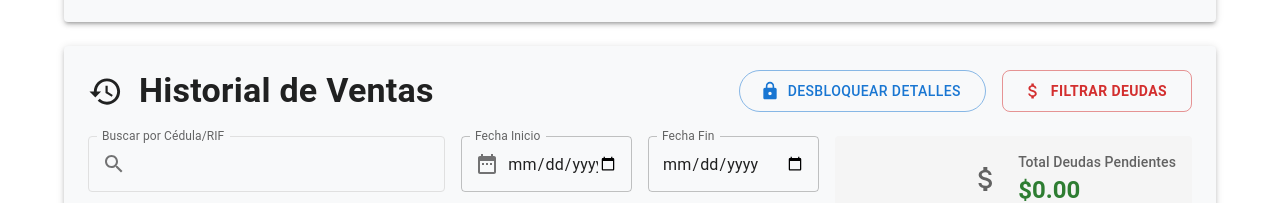
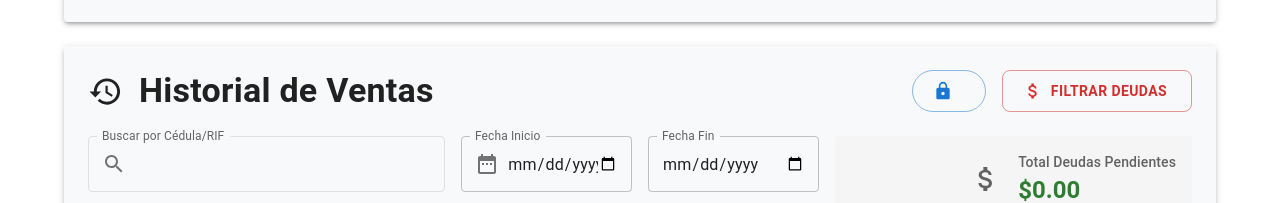
Before and after one commit to salva920/suministros-frontend, a React (Create React App) app: page /ventas/historial in a window 1280 px wide. Shown: the part 160-363 px from the top of the page. Built offline with nearby package versions, Linux system fonts and the light colour scheme; no server answers; sample sign-in values are in the browser's storage; the HTML template or start-up script is replaced by a standard one.

Commit message:
Resuelto conflicto date

```diff
--- a/src/components/ventas/ListadoHistorialVentas.jsx
+++ b/src/components/ventas/ListadoHistorialVentas.jsx
@@ -311,7 +311,7 @@ const ListadoHistorialVentas = () => {
                 onClick={() => setPasswordDialogOpen(true)}
                 sx={{ borderRadius: '25px', px: 3 }}
               >
-                Desbloquear Detalles
+
               </Button>
             )}
             <Button
```
